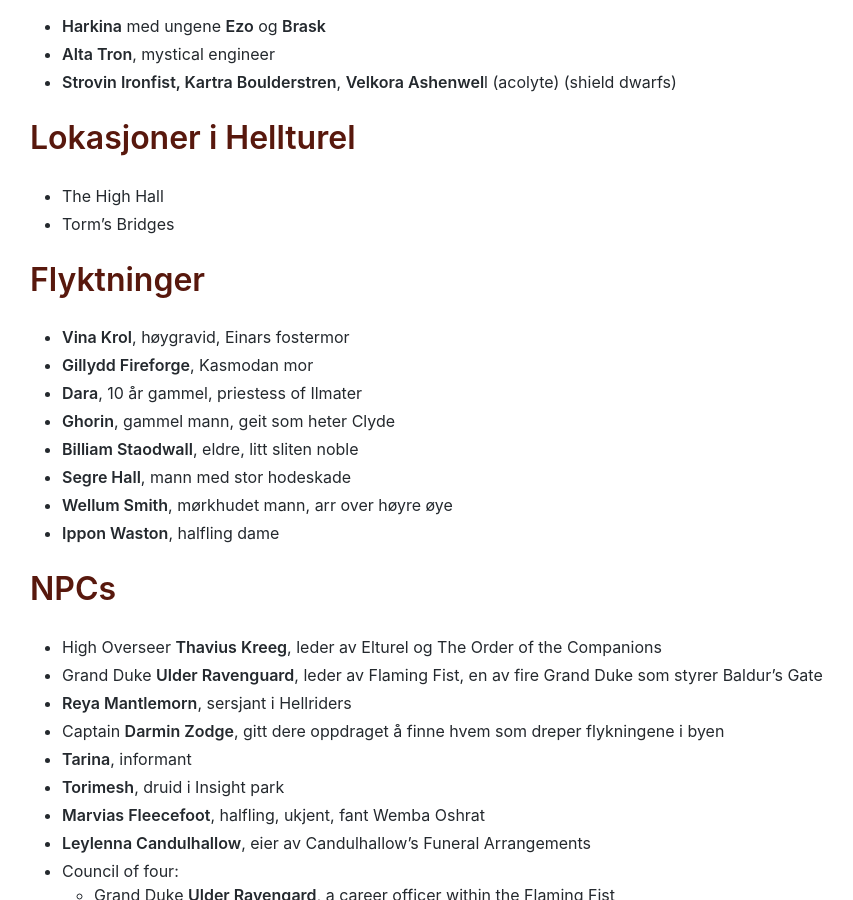
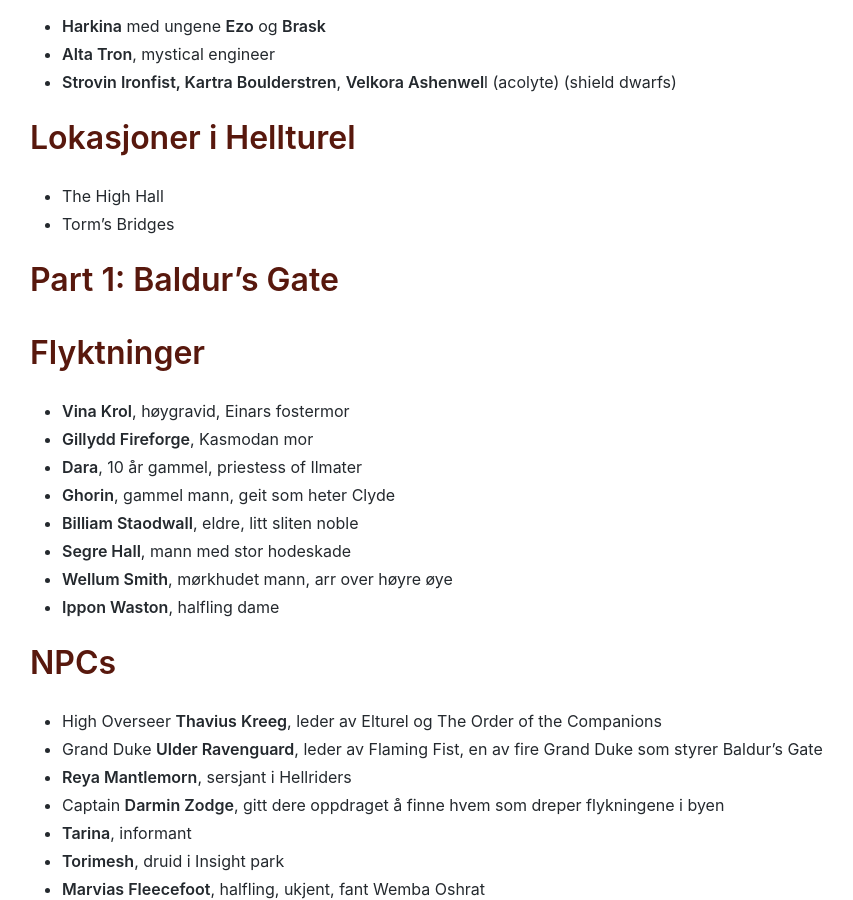
Before and after one commit to mrhelgeklausen/Legacy-of-the-Hellriders, a Jekyll site: the page built from npcs.md, in a window 1280 px wide and 900 px high, scrolled down 453 px. Shown: the whole window, without its empty margins (120-973 px from the left). Built offline with Jekyll 4.4.1, drawn with Linux system fonts in a browser that asks for light colours; our own code applies the rules of GitHub Pages for plain Markdown files.

Commit message:
Update npcs.md

```diff
--- a/npcs.md
+++ b/npcs.md
@@ -21,7 +21,7 @@
 
 
 
-
+# Part 1: Baldur's Gate
 
 # Flyktninger
 
```
